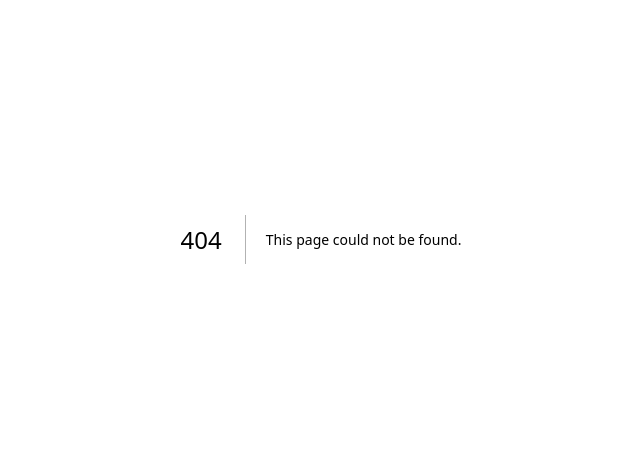
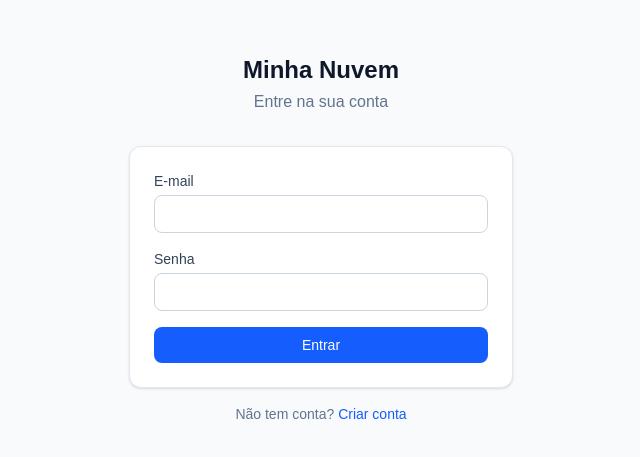
Before and after one commit to fagundesleonardo/minha-nuvem-app, a Next.js app: page /login in a window 1280 px wide. Before the commit this address had no page. Shown: the part 161-618 px from the top of the page, without its empty margins (319-959 px from the left). Built offline with nearby package versions, Linux system fonts and the light colour scheme.

Commit message:
Add login page

```diff
--- /dev/null
+++ b/src/app/login/page.tsx
@@ -0,0 +1,85 @@
+"use client";
+
+import { Suspense, useState } from "react";
+import { useRouter, useSearchParams } from "next/navigation";
+import Link from "next/link";
+import { createClient } from "@/lib/supabase/client";
+
+export default function LoginPage() {
+  return (
+    <Suspense fallback={null}>
+      <LoginForm />
+    </Suspense>
+  );
+}
+
+function LoginForm() {
+  const router = useRouter();
+  const params = useSearchParams();
+  const [email, setEmail] = useState("");
+  const [password, setPassword] = useState("");
+  const [error, setError] = useState<string | null>(null);
+  const [loading, setLoading] = useState(false);
+
+  async function handleSubmit(e: React.FormEvent) {
+    e.preventDefault();
+    setLoading(true);
+    setError(null);
+    const supabase = createClient();
+    const { error } = await supabase.auth.signInWithPassword({ email, password });
+    setLoading(false);
+    if (error) {
+      setError(error.message === "Invalid login credentials" ? "E-mail ou senha incorretos." : error.message);
+      return;
+    }
+    router.push(params.get("next") || "/dashboard");
+    router.refresh();
+  }
+
+  return (
+    <div className="min-h-screen flex items-center justify-center bg-slate-50 px-4">
+      <div className="w-full max-w-sm">
+        <div className="text-center mb-8">
+          <h1 className="text-2xl font-semibold text-slate-900">Minha Nuvem</h1>
+          <p className="text-slate-500 mt-1">Entre na sua conta</p>
+        </div>
+        <form onSubmit={handleSubmit} className="bg-white rounded-xl shadow-sm border border-slate-200 p-6 space-y-4">
+          <div>
+            <label className="block text-sm font-medium text-slate-700 mb-1">E-mail</label>
+            <input
+              type="email"
+              required
+              value={email}
+              onChange={(e) => setEmail(e.target.value)}
+              className="w-full rounded-lg border border-slate-300 px-3 py-2 text-sm focus:outline-none focus:ring-2 focus:ring-blue-500"
+            />
+          </div>
+          <div>
+            <label className="block text-sm font-medium text-slate-700 mb-1">Senha</label>
+            <input
+              type="password"
+              required
+              value={password}
+              onChange={(e) => setPassword(e.target.value)}
+              className="w-full rounded-lg border border-slate-300 px-3 py-2 text-sm focus:outline-none focus:ring-2 focus:ring-blue-500"
+            />
+          </div>
+          {error && <p className="text-sm text-red-600">{error}</p>}
+          <button
+            type="submit"
+            disabled={loading}
+            className="w-full rounded-lg bg-blue-600 text-white py-2 text-sm font-medium hover:bg-blue-700 disabled:opacity-60"
+          >
+            {loading ? "Entrando..." : "Entrar"}
+          </button>
+        </form>
+        <p className="text-center text-sm text-slate-500 mt-4">
+          Não tem conta?{" "}
+          <Link href="/signup" className="text-blue-600 hover:underline">
+            Criar conta
+          </Link>
+        </p>
+      </div>
+    </div>
+  );
+}
```
